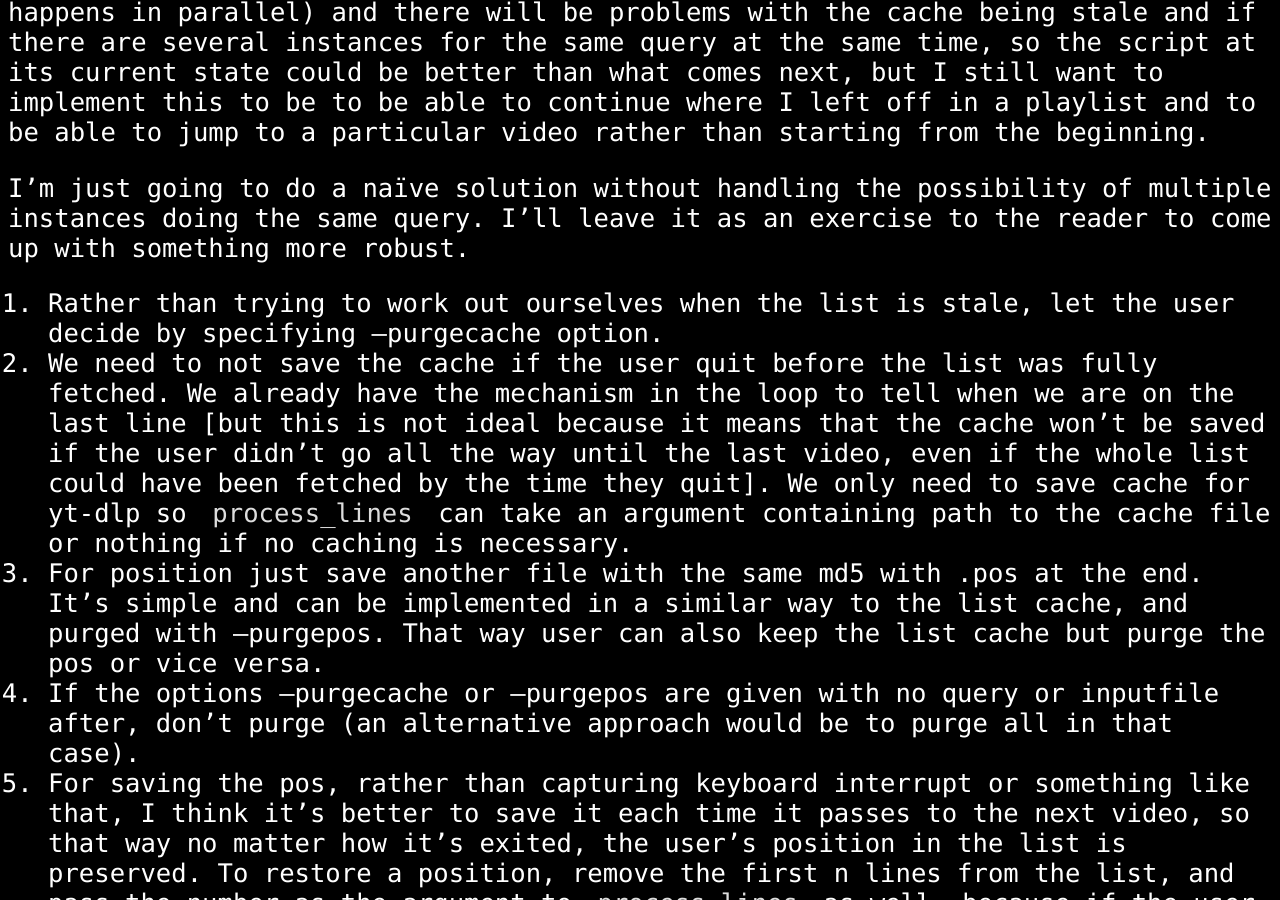
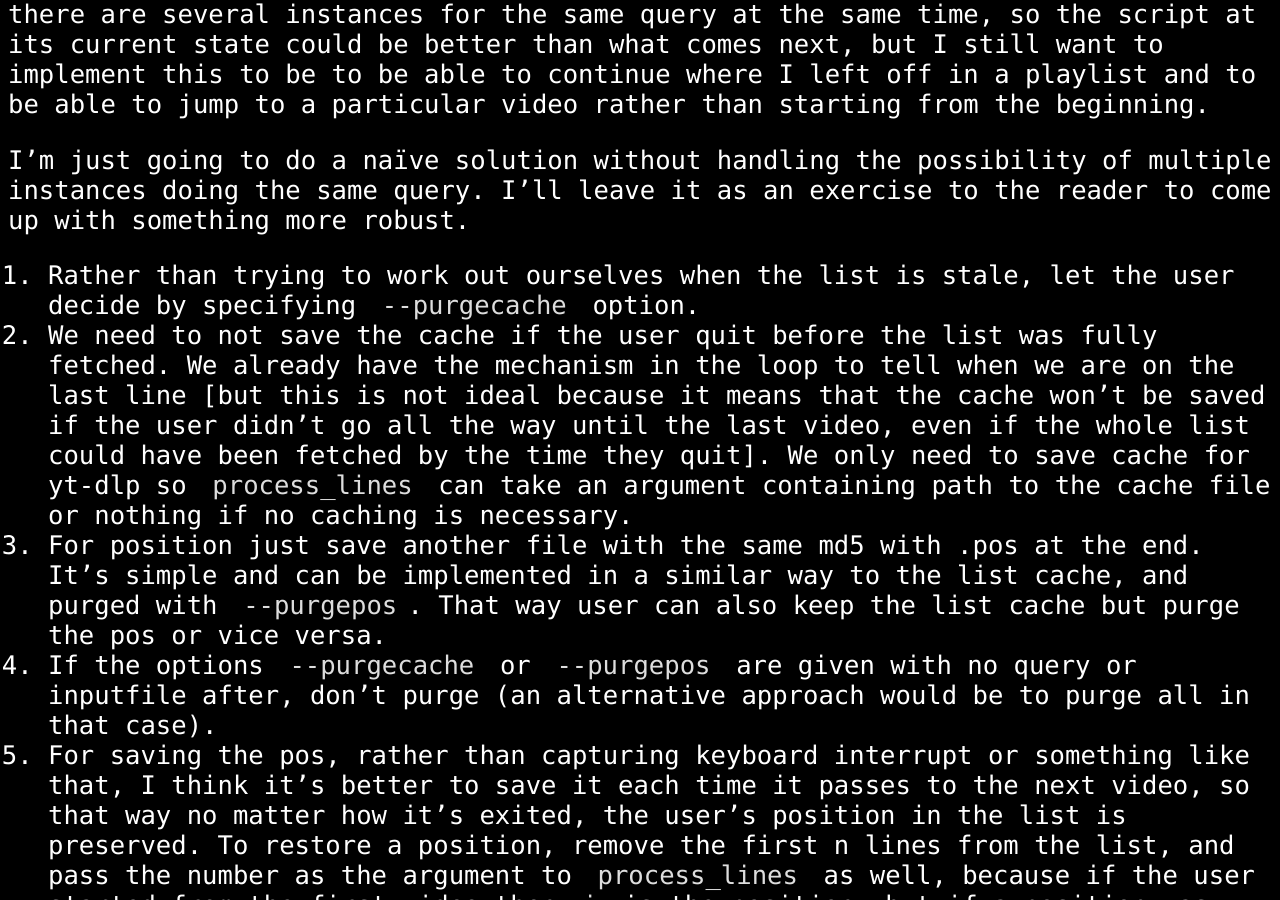
Before and after one commit to plu5/plu5.github.io, a Jekyll site: the page built from _devlog/9-hiding-windows-for-optimisation-and-prefetching-mpv.md, in a window 1280 px wide and 900 px high, scrolled down 43236 px. Built offline with Jekyll 4.4.1, drawn with Linux system fonts in a browser that asks for light colours; some of the changed text lies outside the part shown.

Commit message:
fix(devlog9): Mistakes, typos, formatting

````diff
--- a/_devlog/9-hiding-windows-for-optimisation-and-prefetching-mpv.md
+++ b/_devlog/9-hiding-windows-for-optimisation-and-prefetching-mpv.md
@@ -269,7 +269,7 @@ What are all the flags for? From man bspc:
 - sticky : Stays in the focused desktop of its monitor.
 - private : Tries to keep the same tiling position/size.
   + avoids splitting that node
-- locked : Ignores the node --close message.
+- locked : Ignores the node `--close` message.
   + prevents closing with super+w
 - marked : Is marked (useful for deferring actions). A marked node becomes unmarked after being sent on a preselected node.
   + [hellmouthxyz](https://www.reddit.com/r/bspwm/comments/161o8zq/): "While the other flags will change how bwpsm treats a node, marked doesn't actually mean anything. [..] It's just an arbitrary flag that can be used for your own purposes if you want to."
@@ -742,9 +742,9 @@ curr=/tmp/soc_used
 
 touch $soc1 $soc2
 
-# Print out a message $2 in green or cyan based on the value of $1
-# (i). Used to render the output of each instance in alternating
-# colours.
+# Print stdin in green or cyan based on the value of $1 (i).
+# Used to render the output of each instance in alternating
+# colours, each line prefixed with $2 followed by a tab.
 prefix_echo() {
   if [[ "$(($1 % 2))" == "0" ]]; then
       color=green
@@ -852,7 +852,7 @@ fi
 
 but you wouldn't be able to do any finer control without writing scripts to send ipc commands for each one.
 
-What if if we ran it without --novideo?
+What if if we ran it without `--novideo`?
 
 Then we have full control, but both instances are visible, and when a new one opens it takes focus. It should be trivial to hide the one that's waiting.
 
@@ -917,7 +917,7 @@ While this horrible hack does work:
 ```
 there has to be a better way.
 
-mpv [can take argument --x11-name](https://www.reddit.com/r/qutebrowser/comments/adhypn/mpv_change_mpv_window_title/) which sets the instance name in `WM_CLASS`.
+mpv [can take argument `--x11-name`](https://www.reddit.com/r/qutebrowser/comments/adhypn/mpv_change_mpv_window_title/) which sets the instance name in `WM_CLASS`.
 
 We could modify `get_pause` so that other than `--pause` it will also pass `--x11-name mpvalt` for instances other than the first one:
 ```sh
@@ -947,7 +947,7 @@ If you want to remove it:
 bspc rule -r mpv:mpvalt:*
 ```
 and you can list existing rules with:
-```bsh
+```sh
 bspc rule -l
 ```
 and yes, you can have many identical rules, it doesn't squash them, hence why the check that it does not already exists.
@@ -956,7 +956,7 @@ to unhide it we can do this before/after unpausing the alternate instance:
 ```sh
 wmctrl -xr mpvalt -b remove,hidden
 ```
-(-x makes it search in classes instead of titles)
+(`-x` makes it search in classes instead of titles)
 
 but more problems with bspwm not recalculating the tree unless we force it. and also if for example we moved the video to another workspace the other instance is not going to know about it. Ideally we want to replace the window exactly in the position it had. This is possible with bspwm but is it going to be hacky getting the wid? I guess not as we can use ask for the window-id property via ipc if we need it just right before unhiding the alternate instance, not after opening a new instance. but no, because when the script comes back from the tail that pid is already dead, and the window we want to replace is already closed.
 
@@ -1083,7 +1083,7 @@ ERROR: [youtube] tVlcKp3bWH8: This video is not available
 https://www.youtube.com/watch?v=fazMSCZg-mw
 ERROR: [youtube] fN1Cyr0ZK9M: This video is not available
 ```
-Is there a --no-errors? no, and neither --ignore-errors nor --quiet do the job. but maybe this is in stderr rather than stdout so won't be a problem for redirecting anyway.
+Is there a `--no-errors`? no, and neither `--ignore-errors` nor `--quiet` do the job. but maybe this is in stderr rather than stdout so won't be a problem for redirecting anyway.
 
 Change the loop to take just a list of URLs:
 ```bash
@@ -1411,10 +1411,10 @@ Next idea is caching the lists from yt-dlp queries in ~/.cache/gaplessmpv where
 
 I'm just going to do a naïve solution without handling the possibility of multiple instances doing the same query. I'll leave it as an exercise to the reader to come up with something more robust.
 
-1. Rather than trying to work out ourselves when the list is stale, let the user decide by specifying --purgecache option.
+1. Rather than trying to work out ourselves when the list is stale, let the user decide by specifying `--purgecache` option.
 2. We need to not save the cache if the user quit before the list was fully fetched. We already have the mechanism in the loop to tell when we are on the last line [but this is not ideal because it means that the cache won't be saved if the user didn't go all the way until the last video, even if the whole list could have been fetched by the time they quit]. We only need to save cache for yt-dlp so `process_lines` can take an argument containing path to the cache file or nothing if no caching is necessary.
-3. For position just save another file with the same md5 with .pos at the end. It's simple and can be implemented in a similar way to the list cache, and purged with --purgepos. That way user can also keep the list cache but purge the pos or vice versa.
-4. If the options --purgecache or --purgepos are given with no query or inputfile after, don't purge (an alternative approach would be to purge all in that case).
+3. For position just save another file with the same md5 with .pos at the end. It's simple and can be implemented in a similar way to the list cache, and purged with `--purgepos`. That way user can also keep the list cache but purge the pos or vice versa.
+4. If the options `--purgecache` or `--purgepos` are given with no query or inputfile after, don't purge (an alternative approach would be to purge all in that case).
 5. For saving the pos, rather than capturing keyboard interrupt or something like that, I think it's better to save it each time it passes to the next video, so that way no matter how it's exited, the user's position in the list is preserved. To restore a position, remove the first n lines from the list, and pass the number as the argument to `process_lines` as well, because if the user started from the first video then `i` is the position, but if a position was restored we need to add the position that was restored to `i` in order to work out current position each iteration.
 6. If input is a file, we get the absolute path first, so that it will save and restore the same position for the given file even if supplied via a different relative path.
 7. Add help text too. There are usage notes already in the header comments but a user may be running the script without access to the file.
@@ -1756,7 +1756,7 @@ I also want an option to reverse playlist, but how to handle pos? One way would
 
 The cached list will be reversed, so we need to have a different cache file also.
 
-- Add --reverse to usage comments and help text
+- Add `--reverse` to usage comments and help text
 - Add a reverse flag and set it in args consumption loop if corresponding argument is provided
 - If reverse flag is set, change the cache file name to [md5]-reverse.txt and the pos file name to [md5].pos-reverse.txt
 - If we already have a non-reversed cache, write a reversed version of it to [md5]-reverse.txt
@@ -2265,7 +2265,7 @@ Did this used to be supported and now isn't? (mpv version: v0.41.0)
 
 Ah hang on a minute, the error is quite clear actually. From the [manual](https://mpv.io/manual/master/), loadfile format:
 
-> loadfile <url> [<flags> [<index> [<options>]]]
+> `loadfile <url> [<flags> [<index> [<options>]]]`
 
 > The third argument is an insertion index, used only by the insert-at action. When used with those actions, the new item will be inserted at the index position in the playlist, or appended to the end if index is less than 0 or greater than the size of the playlist. This argument will be ignored for all other actions. This argument was added in mpv 0.38.0.
 
@@ -2326,7 +2326,7 @@ Submitted [a PR](https://github.com/gabreek/mpv-handler-queue/pull/1) to fix the
 #### cont attempts to fix queuedmpv audio tracks issue
 The only thing that's different in his IPC command is he also passes the title in the options. I can't see in the source anything different with the audio tracks.
 
-We get add --get-title to the yt-dlp command:
+We get add `--get-title` to the yt-dlp command:
 ```sh
 while read -r line; do
     info=$(yt-dlp --no-warnings --get-title --get-url "$(get_link "$line")")
@@ -2343,7 +2343,7 @@ done < "$file"
 ```
 Now it should be the exact same IPC command as he sends, but sadly it has made no difference for the audio tracks problem.
 
-Oh hang on a minute. Is it because I'm passing --audio-file when I launch the instance? Maybe it then affects the entire playlist. I did see that in mpv-handler-queue for the "initial video" he just passes the url of the video page instead of the direct links. In function `handle_playlist_in_new_instance`:
+Oh hang on a minute. Is it because I'm passing `--audio-file` when I launch the instance? Maybe it then affects the entire playlist. I did see that in mpv-handler-queue for the "initial video" he just passes the url of the video page instead of the direct links. In function `handle_playlist_in_new_instance`:
 ```rust
 // 1. Load the first video (don't pre-extract, let mpv do it)
 let (first_title, first_url) = &playlist_entries[0];
````
Also changed, not shown: other parts of _devlog/9-hiding-windows-for-optimisation-and-prefetching-mpv.md (+14 -14 lines).
